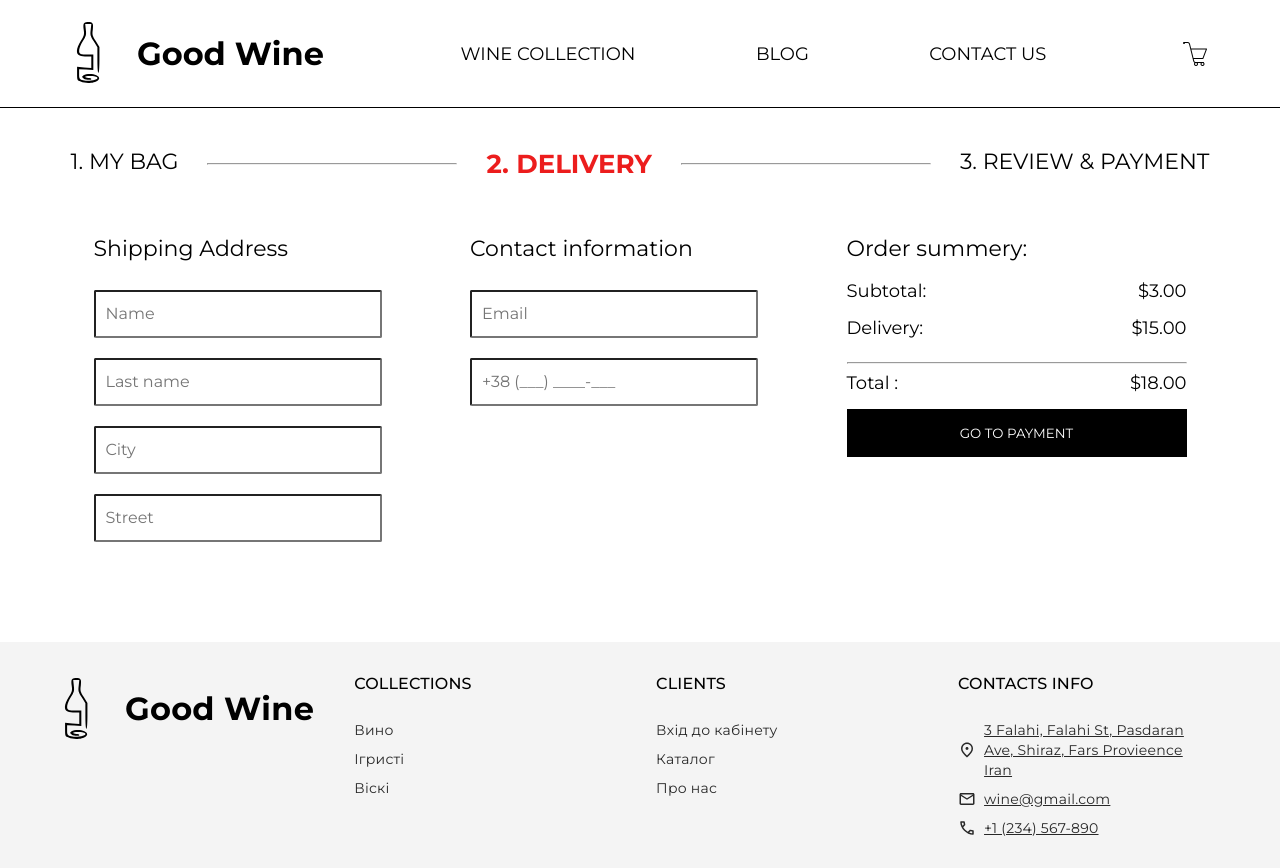
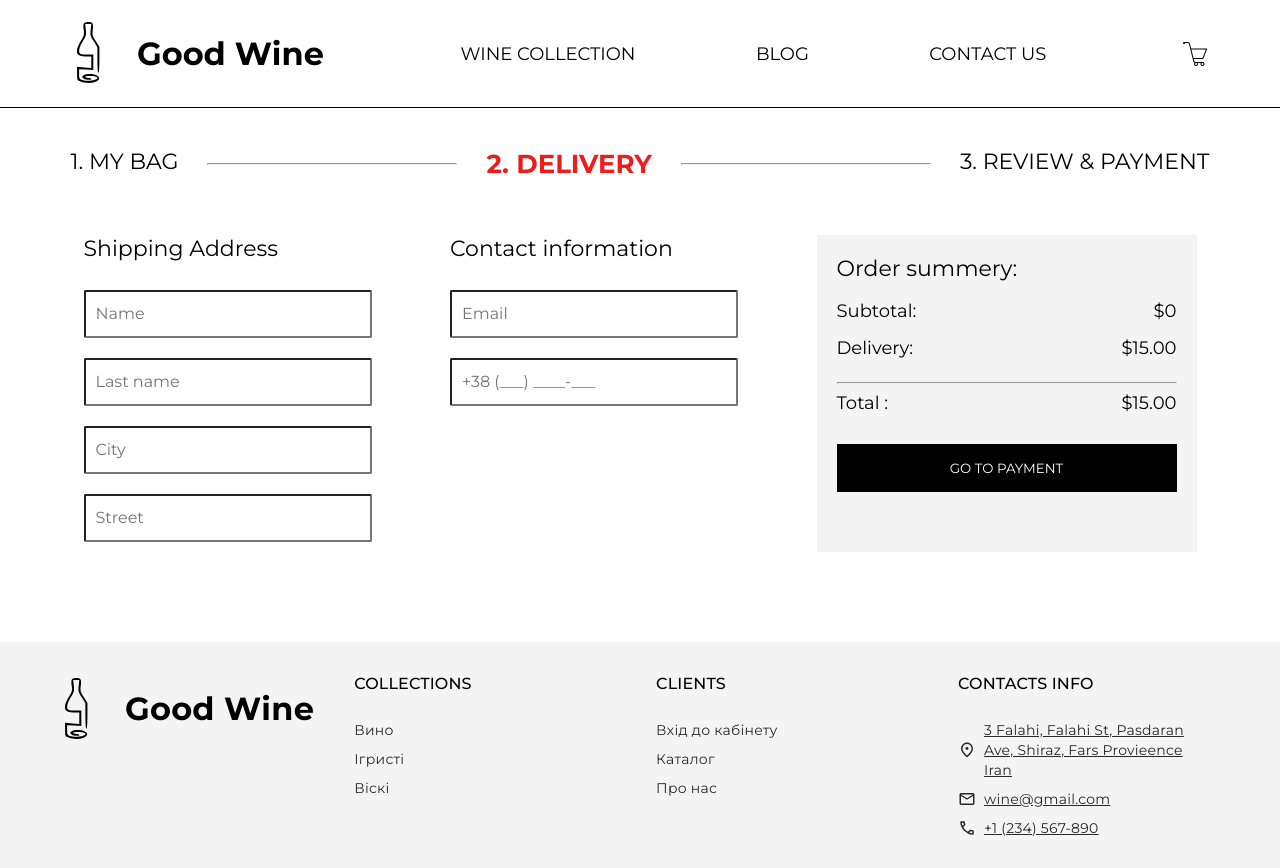
Before and after one commit to someHarry/fe-102-final-project, a React (Create React App) app in the folder client/: page /delivery in a window 1280 px wide. Built offline with nearby package versions, Linux system fonts and the light colour scheme; a web font is replaced by a local one.

Commit message:
changed and added components and styles

```diff
--- a/client/src/Pages/DeliveryPage/DeliveryPage.jsx
+++ b/client/src/Pages/DeliveryPage/DeliveryPage.jsx
@@ -1,10 +1,11 @@
-import React from 'react'
+import React,{useState} from 'react'
 import { useDispatch } from 'react-redux'
 import { useFormik } from 'formik'
 import * as Yup from 'yup'
 import './DeliveryPage.scss'
 import { PatternFormat } from 'react-number-format'
 import { useNavigate } from 'react-router-dom'
+import CartComponent from '../../Components/CartComponent/CartComponent'
 import Input from '../../Components/Input/Input'
 import Button from '../../Components/Button/Button'
 import { actionAddUser } from '../../redux/user/actionUser'
@@ -44,7 +45,15 @@ export default function DeliveryForm() {
     onSubmit,
   })
 
+  const [subtotal, setSubtotal] = useState(0);
+
+  const updateSubtotals = (newSubtotal) => {
+    setSubtotal(newSubtotal);
+  };
+
   return (
+    <>
+      <CartComponent updateSubtotals={updateSubtotals} cartStyles="list" />
           <section className="container delivery-page">
             <div className="routes">
               <p className="routes-title">1. MY BAG</p>
@@ -139,14 +148,14 @@ export default function DeliveryForm() {
               <div className="delivery-form-order">
                 <h2 className="delivery-form-order__title">Order summery: </h2>
                 <p className="delivery-form-order__label">
-            Subtotal: <span className="delivery-form-order__span">$3.00</span>{' '}
+                  Subtotal: <span className="delivery-form-order__span">${parseFloat(subtotal)}</span>{' '}
                 </p>
                 <p className="delivery-form-order__label">
                   Delivery: <span className="delivery-form-order__span">$15.00</span>
                 </p>
                 <hr className="line" />
                 <p className="delivery-form-order__label">
-            Total : <span className="section-order__span">$18.00</span>
+                  Total : <span className="section-order__span">${(parseFloat(subtotal)+15).toFixed(2)}</span>
                 </p>
 
                 <Button
@@ -158,5 +167,7 @@ export default function DeliveryForm() {
               </div>
             </form>
           </section>
+    </>
+
   )
 }
--- a/client/src/Pages/DeliveryPage/DeliveryPage.scss
+++ b/client/src/Pages/DeliveryPage/DeliveryPage.scss
@@ -2,6 +2,11 @@
 
 .delivery-page{
     margin-bottom: 90px;
+}
+
+
+.cart-list{
+    display: none;
 }
 
 .routes{
@@ -49,12 +54,18 @@
         background-color: black;
         color: white;
         padding: 15px 40px !important;
+        margin-top: 15px;
     }
 }
 
 .delivery-form-address, .delivery-form-contact, .delivery-form-order{
     display: flex;
     flex-direction: column;
+}
+
+.delivery-form-order{
+    background-color: rgb(244, 244, 244);
+    padding: 20px 20px;
 }
 
 .delivery-form-address__title, .delivery-form-contact__title, .delivery-form-order__title{
```
Lines whose indentation alone changed are shown as unchanged.
